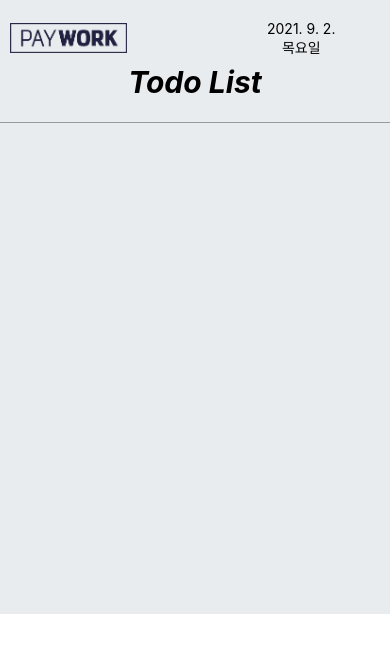
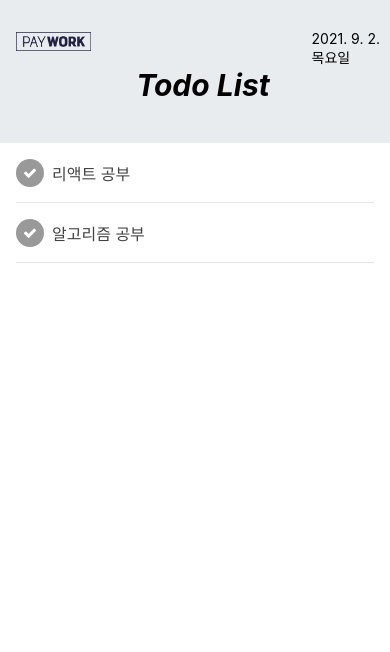
Before and after one commit to whddnjs1715/paywork-todolist, a React Native app: screen / in a window 390 px wide. Shown: the top 652 px of the page. Built offline with nearby package versions, Linux system fonts and the light colour scheme.

Commit message:
header 수정 #2

```diff
--- a/App.js
+++ b/App.js
@@ -1,12 +1,15 @@
 import React from 'react';
-import { StyleSheet, Text, View } from 'react-native';
+import { StyleSheet, SafeAreaView, } from 'react-native';
 import Header from './src/components/header/Header';
+import TodoItem from './src/components/body/TodoItem';
 
 export default function App() {
   return (
-    <View style={styles.container}>
+    <SafeAreaView style={styles.container}>
       <Header />
-    </View>
+      <TodoItem title="리액트 공부" done={true} />
+      <TodoItem title="알고리즘 공부" done={true} />
+    </SafeAreaView>
   );
 }
 
--- /dev/null
+++ b/src/components/body/TodoItem.js
@@ -0,0 +1,70 @@
+import React from 'react'
+import {
+    View,
+    Text,
+    TouchableOpacity,
+    StyleSheet,
+} from 'react-native'
+import { FontAwesome } from '@expo/vector-icons'
+
+const TodoItem = ({
+    title,
+    done,
+}) => {
+    return (
+        <View style={styles.container}>
+            <View style={styles.todo}>
+            <TouchableOpacity
+                activeOpacity={0.8}
+                style={done ? styles.done : styles.check}
+            >
+                <FontAwesome name="check" color={done ? '#FFFFFF' : '#E0E0E0'} size={14} />
+            </TouchableOpacity>
+            <Text style={styles.title}>
+                {title}
+            </Text>
+        </View>
+        </View>
+
+    )
+}
+
+const styles = StyleSheet.create({
+    container: {
+        paddingLeft: 16,
+        paddingRight: 16,
+        backgroundColor: '#FFFFFF',
+    },
+    todo: {
+        flexDirection: 'row',
+        alignItems: 'center',
+        height: 60,
+        borderBottomWidth: 1,
+        borderBottomColor: '#E5E5E5',
+    },
+    title: {
+        fontSize: 16,
+        color: '#424242'
+    },
+    check: {
+        borderWidth: 1,
+        borderColor: '#E5E5E5',
+        width: 28,
+        height: 28,
+        justifyContent: 'center',
+        alignItems: 'center',
+        marginRight : 8,
+        borderRadius: 14,
+    },
+    done: {
+        width: 28,
+        height: 28,
+        justifyContent: 'center',
+        alignItems: 'center',
+        marginRight : 8,
+        borderRadius: 14,
+        backgroundColor: '#999',
+    }
+})
+
+export default TodoItem
--- a/src/components/header/Header.js
+++ b/src/components/header/Header.js
@@ -1,5 +1,5 @@
 import React from 'react'
-import { StyleSheet, View, Image, Text } from 'react-native';
+import { StyleSheet, View, Text, Image, } from 'react-native'
 import Logo from '../../../images/logo-dark.jpg';
 
 const Header = () => {
@@ -12,59 +12,50 @@
     const dayName = today.toLocaleDateString('ko-KR', { weekday: 'long' });
 
     return (
-        <View style={styles.HeaderLayout}>
-            <View style={styles.HeaderLayer}>
+        <View style={styles.headerLayout}>
+            <View style={styles.headerLayer}>
                 <Image
-                    style={styles.HeaderImg}
+                    style={styles.headerImg}
                     source={Logo}
                 />
-                <View>
+                <View style={styles.headerContainer}>
                     <Text>{dateString}</Text>
-                    <Text style={{textAlign: 'center'}}>{dayName}</Text>
+                    <Text>{dayName}</Text>
                 </View>
             </View>
-            <View>
-            <Text style={styles.HeaderTitle}>Todo List</Text>
-            </View>
+            <Text style={styles.headerTitle}>
+                Todo List
+            </Text>
         </View>
     )
 }
 
 const styles = StyleSheet.create({
-    HeaderLayout: {
+    headerLayout: {
+        marginTop: 30,
+        marginBottom : 40,
+        marginLeft: 16,
+    },
+    headerLayer: {
         width: '100%',
-        height: '20%',
-        borderBottomWidth: 1,
-        borderColor: '#999',
-        marginBottom: 500,
-    },
-    HeaderLayer: {
-        height:'20%',
-        width:'20%',
         flexDirection: 'row',
-        marginTop: 20,
-        marginBottom: 20,
         justifyContent: 'space-between',
     },
-    HeaderImg: {
-        height:'150%',
-        width:'150%',
+    headerImg: {
         resizeMode:'contain',
-        marginRight: 140,
-        marginLeft: 10,
+        height: '60%',
+        width:'20%',
+        justifyContent: 'flex-end',
     },
-    HederWrapper: {
+    headerContainer: {
+        marginRight: 10,
+    },
+    headerTitle: {
         textAlign: 'center',
         fontWeight: 'bold',
         fontStyle: 'italic',
         fontSize: 30,
-    },
-    HeaderTitle: {
-        textAlign: 'center',
-        fontWeight: 'bold',
-        fontStyle: 'italic',
-        fontSize: 30,
-    },
+    }
 })
 
-export default Header;
+export default Header
```
